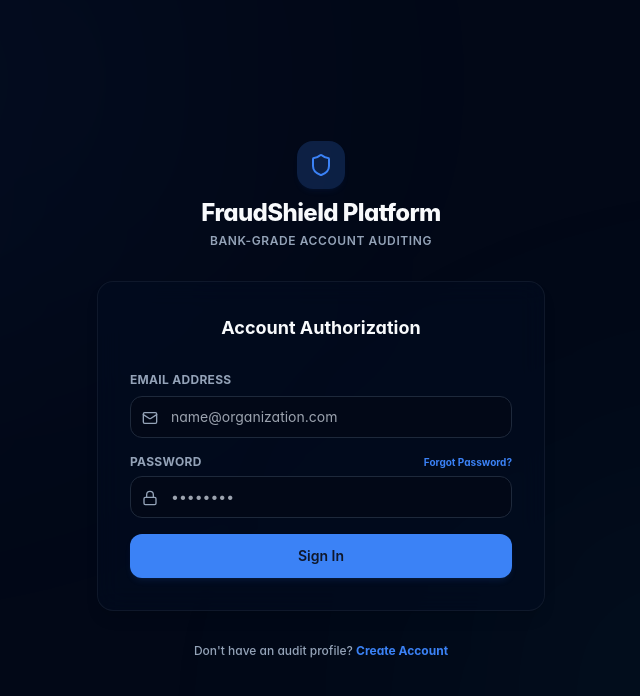
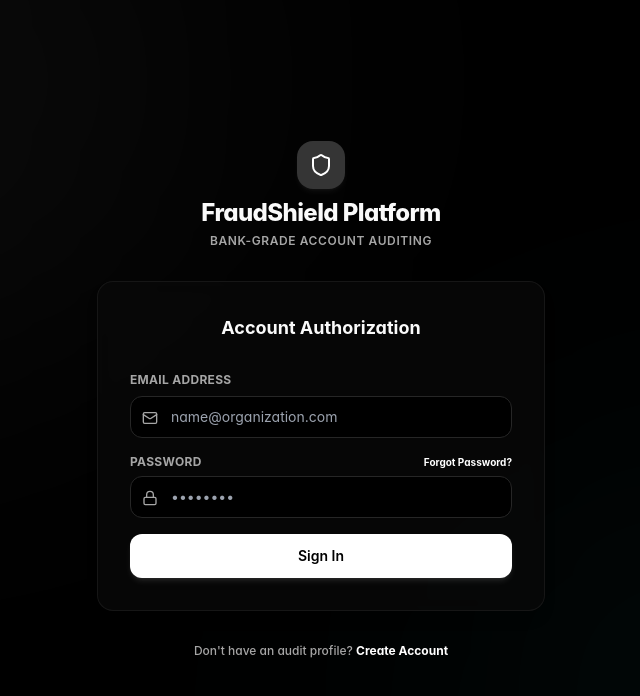
Before and after one commit to Naushad98/fina-year, a React app in the folder frontend/: page / in a window 1280 px wide. Shown: the top 696 px of the page, without its empty margins (319-959 px from the left). Built offline with nearby package versions, Linux system fonts and the light colour scheme; the HTML template or start-up script is replaced by a standard one.

Commit message:
Redirect demo OTP to user Gmail and redesign dark mode into an AMOLED pitch-black theme

```diff
--- a/frontend/src/index.css
+++ b/frontend/src/index.css
@@ -42,39 +42,39 @@
   }
 
   .dark {
-    --background: 222.2 84% 4.9%; /* Deepest Navy/Midnight */
-    --foreground: 210 40% 98%;
+    --background: 0 0% 0%; /* Pure Pitch Black */
+    --foreground: 0 0% 98%; /* High contrast off-white */
 
-    --card: 222.2 84% 7%;
-    --card-foreground: 210 40% 98%;
+    --card: 0 0% 4%; /* Dark gray card */
+    --card-foreground: 0 0% 98%;
 
-    --popover: 222.2 84% 7%;
-    --popover-foreground: 210 40% 98%;
+    --popover: 0 0% 4%;
+    --popover-foreground: 0 0% 98%;
 
-    --primary: 217.2 91.2% 59.8%; /* Bright Blue */
-    --primary-foreground: 222.2 47.4% 11.2%;
+    --primary: 0 0% 100%; /* Pure white primary */
+    --primary-foreground: 0 0% 0%;
 
-    --secondary: 175 75% 45%; /* Electric Teal */
-    --secondary-foreground: 222.2 47.4% 11.2%;
+    --secondary: 175 75% 45%; /* Retain electric teal accent */
+    --secondary-foreground: 0 0% 0%;
 
-    --muted: 217.2 32.6% 17.5%;
-    --muted-foreground: 215 20.2% 65.1%;
+    --muted: 0 0% 12%;
+    --muted-foreground: 0 0% 65%;
 
-    --accent: 43 96% 62%; /* Electric Gold */
-    --accent-foreground: 222.2 47.4% 11.2%;
+    --accent: 43 96% 62%;
+    --accent-foreground: 0 0% 0%;
 
-    --destructive: 0 62.8% 50.6%;
-    --destructive-foreground: 210 40% 98%;
+    --destructive: 0 84% 60%;
+    --destructive-foreground: 0 0% 100%;
 
     --warning: 38 92% 50%;
-    --warning-foreground: 222.2 47.4% 11.2%;
+    --warning-foreground: 0 0% 0%;
 
     --success: 142 72% 29%;
-    --success-foreground: 210 40% 98%;
+    --success-foreground: 0 0% 100%;
 
-    --border: 217.2 32.6% 17.5%;
-    --input: 217.2 32.6% 17.5%;
-    --ring: 224.3 76.3% 48%;
+    --border: 0 0% 15%; /* Sleek dark borders */
+    --input: 0 0% 15%;
+    --ring: 0 0% 98%;
   }
 }
 
```
Also changed, not shown: 1 other file (tests, documents, lock files or other folders).
